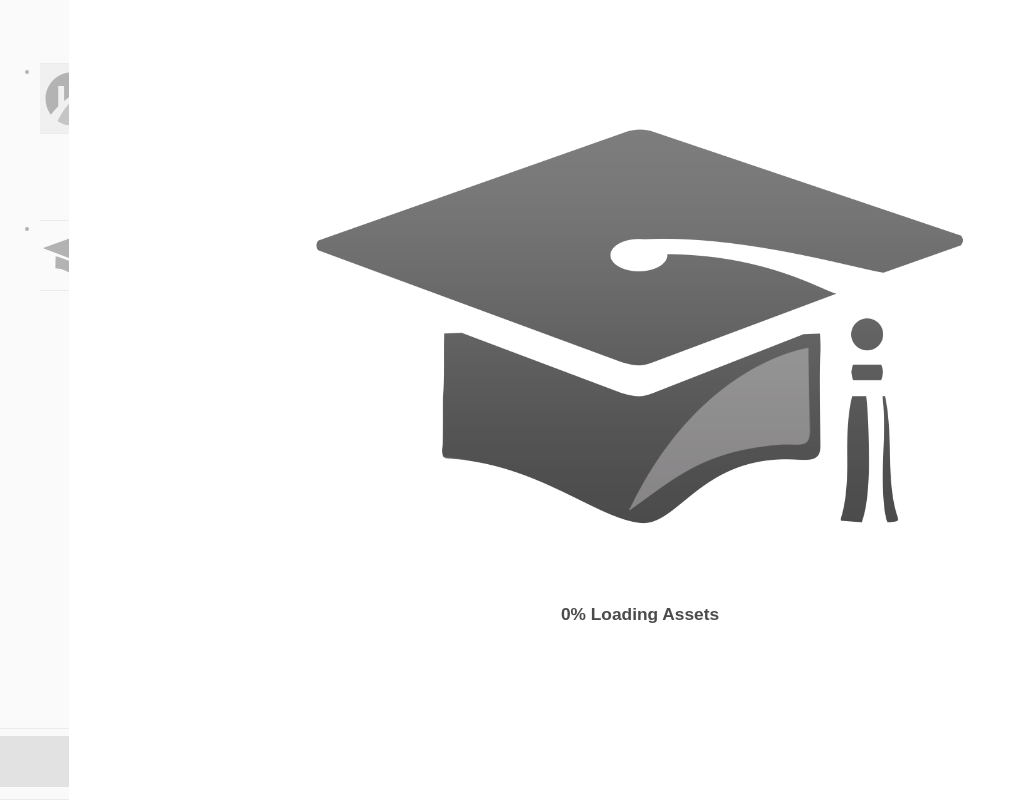
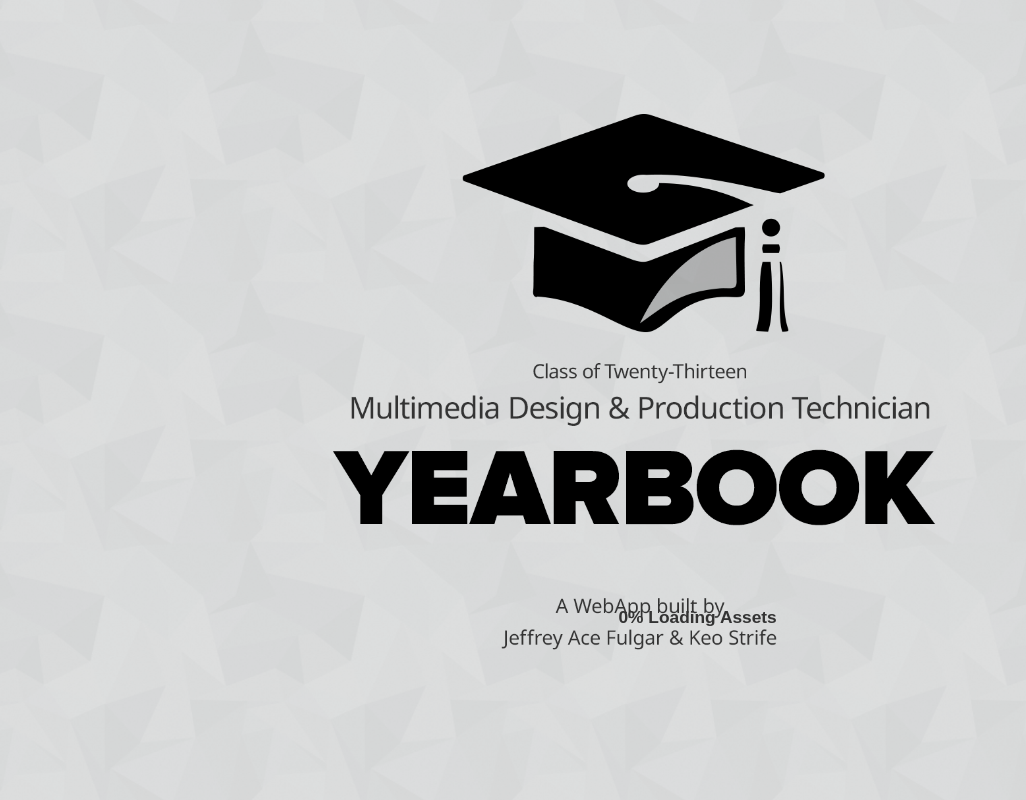
Before and after one commit to keostrife/yearbook, a PHP site: page / in a window 1280 px wide. Shown: the whole page, without its empty margins (0-1026 px from the left). Run offline with PHP 8.4, Linux system fonts and the light colour scheme; data that the repository does not hold is empty; some libraries are stand-ins or nearby versions; grey boxes are pictures that could not be loaded.

Commit message:
add preloader background

```diff
--- a/css/style.css
+++ b/css/style.css
@@ -108,28 +108,23 @@ h3 {
     right: 0;
     bottom: 0;
     left: 0;
-    background: white;
-    opacity: 0.7;
+    background: url(../imgs/preloader.png);
+    background-size: cover;
     color: black;
     z-index: 999;
     height: 100%; }
-    #loading #loading_head {
-      margin-top: 10%;
-      height: 50%;
-      text-align: center;
-      width: 100%;
-      float: left; }
-      #loading #loading_head img {
-        height: 100%; }
     #loading #loading_text {
       width: 100%;
-      float: left;
-      margin-top: 5%; }
+      text-align: center;
+      position: absolute;
+      bottom: 20%;
+      left: 4.5%; }
       #loading #loading_text h1 {
         font-size: 13pt;
         width: 100%;
         float: left;
-        text-align: center; }
+        text-align: center;
+        color: #333333; }
 
   img.loading-bg {
     background: whitesmoke url("../imgs/loading_style1.gif") no-repeat center center; }
--- a/css/style.scss
+++ b/css/style.scss
@@ -104,30 +104,23 @@ section {
 	right: 0;
 	bottom: 0;
 	left: 0;
-	background: rgb(255,255,255);
-	opacity: 0.7;
+	background: url(../imgs/preloader.png);
+	background-size: cover;
 	color: black;
 	z-index: 999;
 	height: 100%;
-	#loading_head {
-		margin-top: 10%;
-		height: 50%;
-		text-align: center;
-		width: 100%;
-		float: left;
-		img {
-			height: 100%;
-		}
-	}
 	#loading_text {
 		width: 100%;
-		float: left;
-		margin-top: 5%;
+		text-align: center;
+		position: absolute;
+		bottom: 20%;
+		left: 4.5%;
 		h1 {
 			font-size: 13pt;
 			width: 100%;
 			float: left;
 			text-align: center;
+			color: #333333;
 		}
 	}
 }
--- a/index.html
+++ b/index.html
@@ -70,9 +70,6 @@
     </div>
 
     <div id="loading">
-        <div id="loading_head">
-            <img src="imgs/mortaboard.png" alt="">
-        </div>
         <div id="loading_text">
             <h1> <span id="loadingPercent">0%</span> Loading Assets </h1>
         </div>
```
Also changed, not shown: imgs/preloader.png (added).
